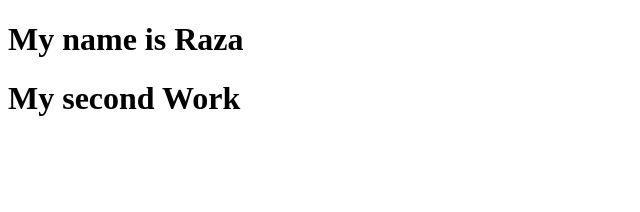
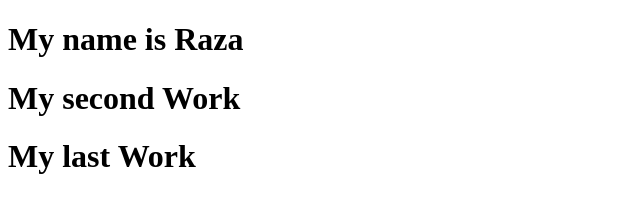
Before and after one commit to razamughal0/raza123, a plain HTML site: page index.html in a window 1280 px wide. Shown: the whole page, without its empty margins (0-640 px from the left). Drawn offline with Linux system fonts and the light colour scheme.

Commit message:
version3

```diff
--- a/index.html
+++ b/index.html
@@ -11,5 +11,7 @@
 
     <h1>My second Work</h1>
 
+    <h1>My last Work</h1>
+
 </body>
 </html>
```
